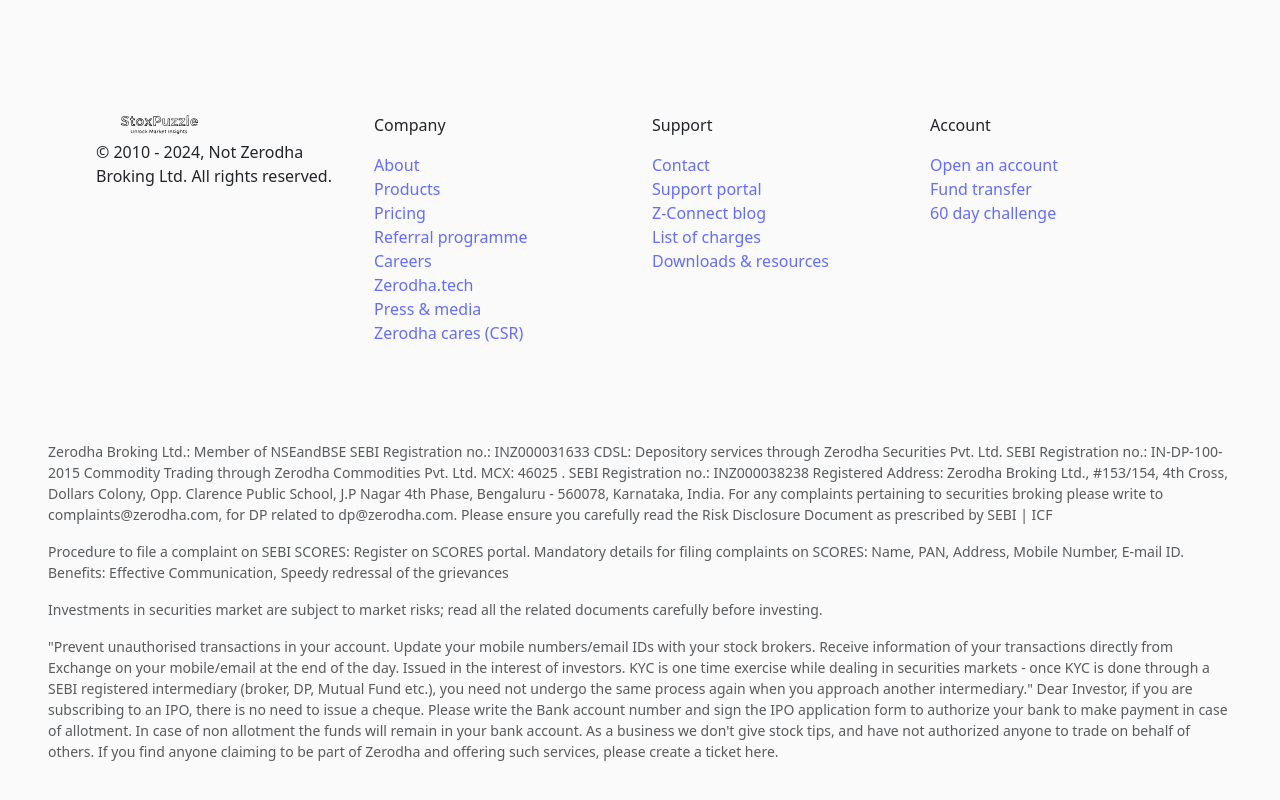
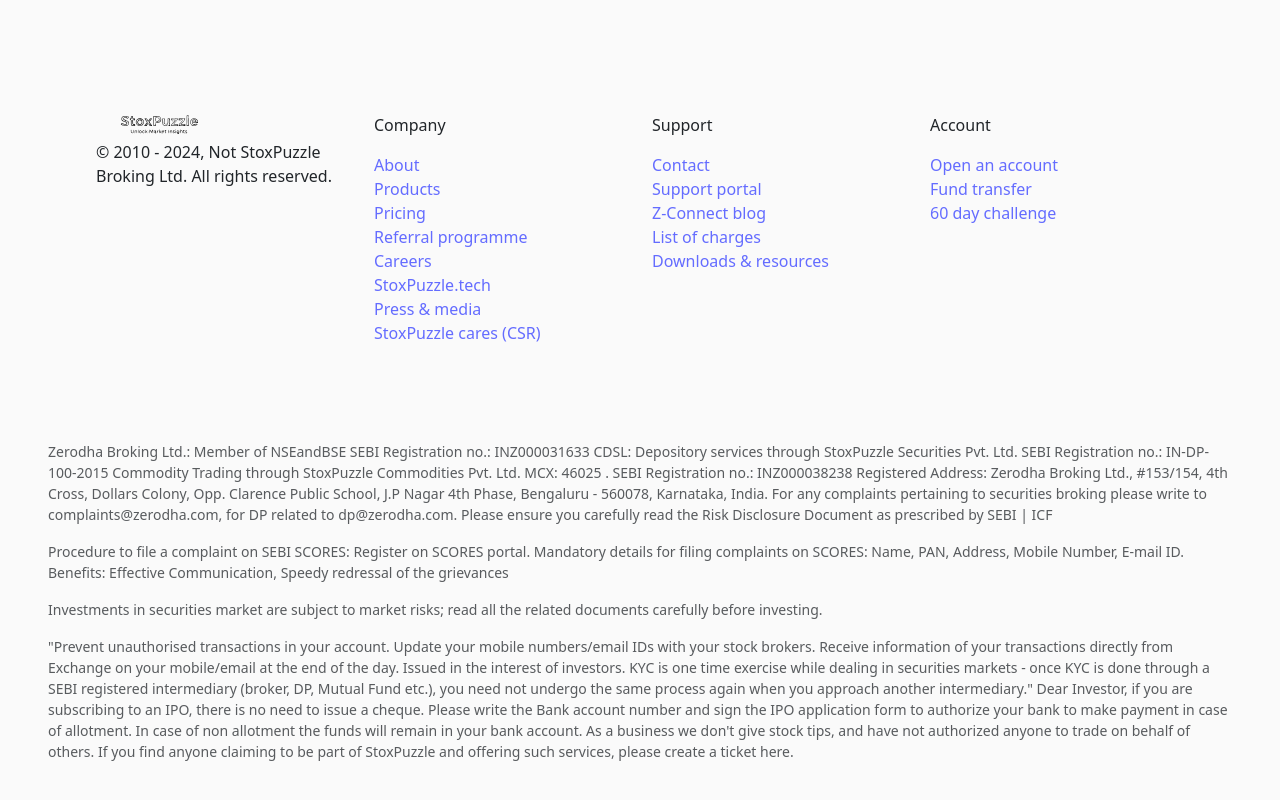
Before and after one commit to Srishti-Gupta-learner/StoxPuzzle, a React (Vite) app in the folder frontend/: page / in a window 1280 px wide. Shown: the part 2961-3761 px from the top of the page. Built offline with nearby package versions, Linux system fonts and the light colour scheme.

Commit message:
Minor frontend updates

```diff
--- a/frontend/src/landingpage/Footer.jsx
+++ b/frontend/src/landingpage/Footer.jsx
@@ -8,7 +8,7 @@
           <div className="col">
             <img src="media/stoxlogo.svg" style={{ width: "50%" }} />
             <p>
-              &copy; 2010 - 2024, Not Zerodha Broking Ltd. All rights reserved.
+              &copy; 2010 - 2024, Not StoxPuzzle Broking Ltd. All rights reserved.
             </p>
           </div>
           <div className="col">
@@ -23,11 +23,11 @@
             <br />
             <a href="">Careers</a>
             <br />
-            <a href="">Zerodha.tech</a>
+            <a href="">StoxPuzzle.tech</a>
             <br />
             <a href="">Press & media</a>
             <br />
-            <a href="">Zerodha cares (CSR)</a>
+            <a href="">StoxPuzzle cares (CSR)</a>
             <br />
           </div>
           <div className="col">
@@ -56,9 +56,9 @@
         <div className="mt-5 text-muted" style={{ fontSize: "14px" }}>
           <p>
             Zerodha Broking Ltd.: Member of NSEandBSE SEBI Registration no.:
-            INZ000031633 CDSL: Depository services through Zerodha Securities
+            INZ000031633 CDSL: Depository services through StoxPuzzle Securities
             Pvt. Ltd. SEBI Registration no.: IN-DP-100-2015 Commodity Trading
-            through Zerodha Commodities Pvt. Ltd. MCX: 46025 . SEBI Registration
+            through StoxPuzzle Commodities Pvt. Ltd. MCX: 46025 . SEBI Registration
             no.: INZ000038238 Registered Address: Zerodha Broking Ltd.,
             #153/154, 4th Cross, Dollars Colony, Opp. Clarence Public School,
             J.P Nagar 4th Phase, Bengaluru - 560078, Karnataka, India. For any
@@ -95,7 +95,7 @@
             of allotment. In case of non allotment the funds will remain in your
             bank account. As a business we don't give stock tips, and have not
             authorized anyone to trade on behalf of others. If you find anyone
-            claiming to be part of Zerodha and offering such services, please
+            claiming to be part of StoxPuzzle and offering such services, please
             create a ticket here.
           </p>
         </div>
--- a/frontend/src/landingpage/product/Hero.jsx
+++ b/frontend/src/landingpage/product/Hero.jsx
@@ -4,7 +4,7 @@
     return (
        <div className='container-fluid'>
             <div className='row text-center'>
-                    <h2 className='mt-5'>Open a Zerodha Account</h2>
+                    <h2 className='mt-5'>Open a  Account</h2>
                 <p>Modern platforms and apps, ₹0 investments, and flat ₹20 intraday and F&O trades.</p>
                 <p>Check out our investment offerings →</p>
                 </div>
```
